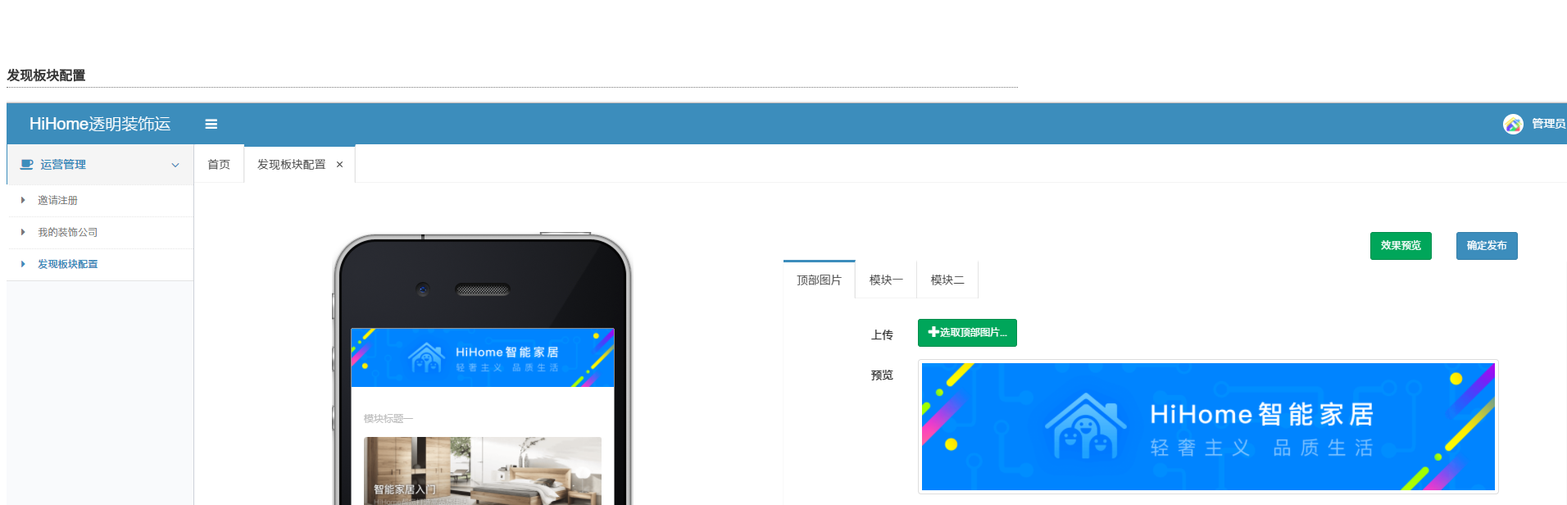
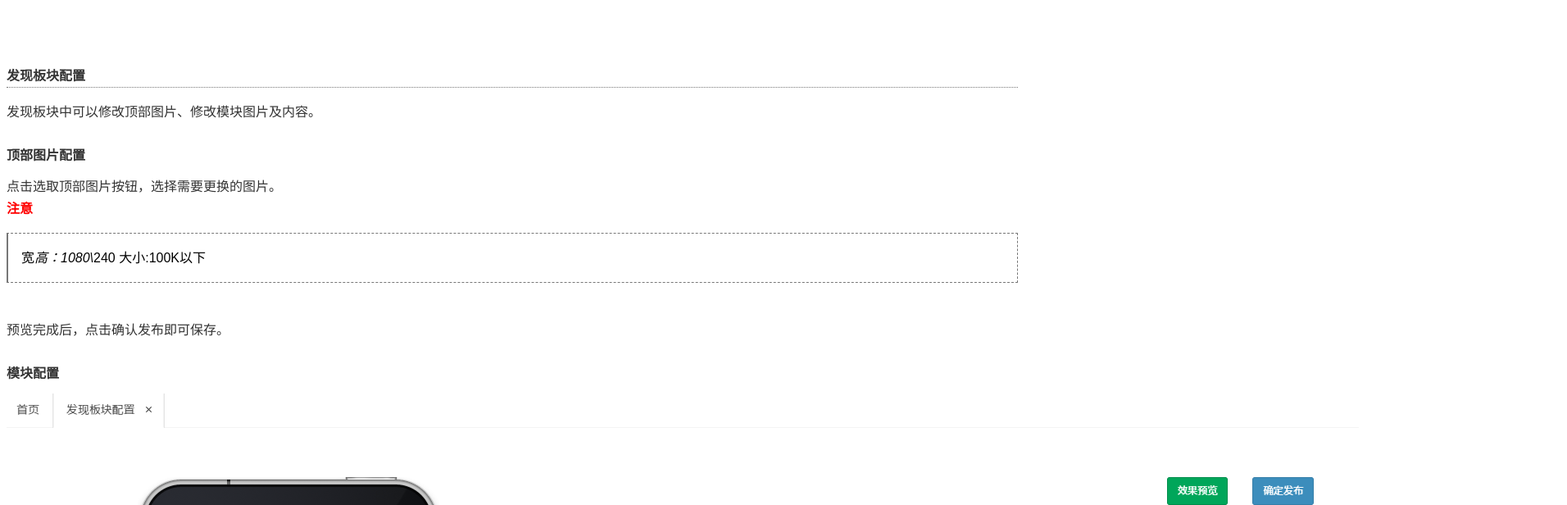
Before and after one commit to txl19881019/Operation, a plain HTML site: page index.html in a window 1280 px wide. Shown: the part 2540-3156 px from the top of the page at 82% size, 1912 px wide, since content can reach past the window. Drawn offline with Linux system fonts and the light colour scheme.

Commit message:
change index.html

```diff
--- a/index.html
+++ b/index.html
@@ -262,11 +262,9 @@
 <p><img src="https://txl19881019.github.io/Operation/section/img/6.png" alt="图片"><br/>
 <br/></p>
 <h2 id="2">发现板块配置</h2>
-<p><img src="https://txl19881019.github.io/Operation/section/img/7.png" alt="图片"><br/>
-发现板块中可以修改顶部图片、修改模块图片及内容。<br/></p>
+<p>发现板块中可以修改顶部图片、修改模块图片及内容。<br/></p>
 <h3 id="2.1">顶部图片配置</h3>
-<p><img src="https://txl19881019.github.io/Operation/section/img/8.png" alt="图片"><br/>
-点击选取顶部图片按钮，选择需要更换的图片。<br/>
+<p>点击选取顶部图片按钮，选择需要更换的图片。<br/>
 <strong>注意</strong></p>
 <blockquote>
 <p>宽<em>高：1080\</em>240   大小:100K以下</p>
```
Also changed, not shown: 1 other file.
